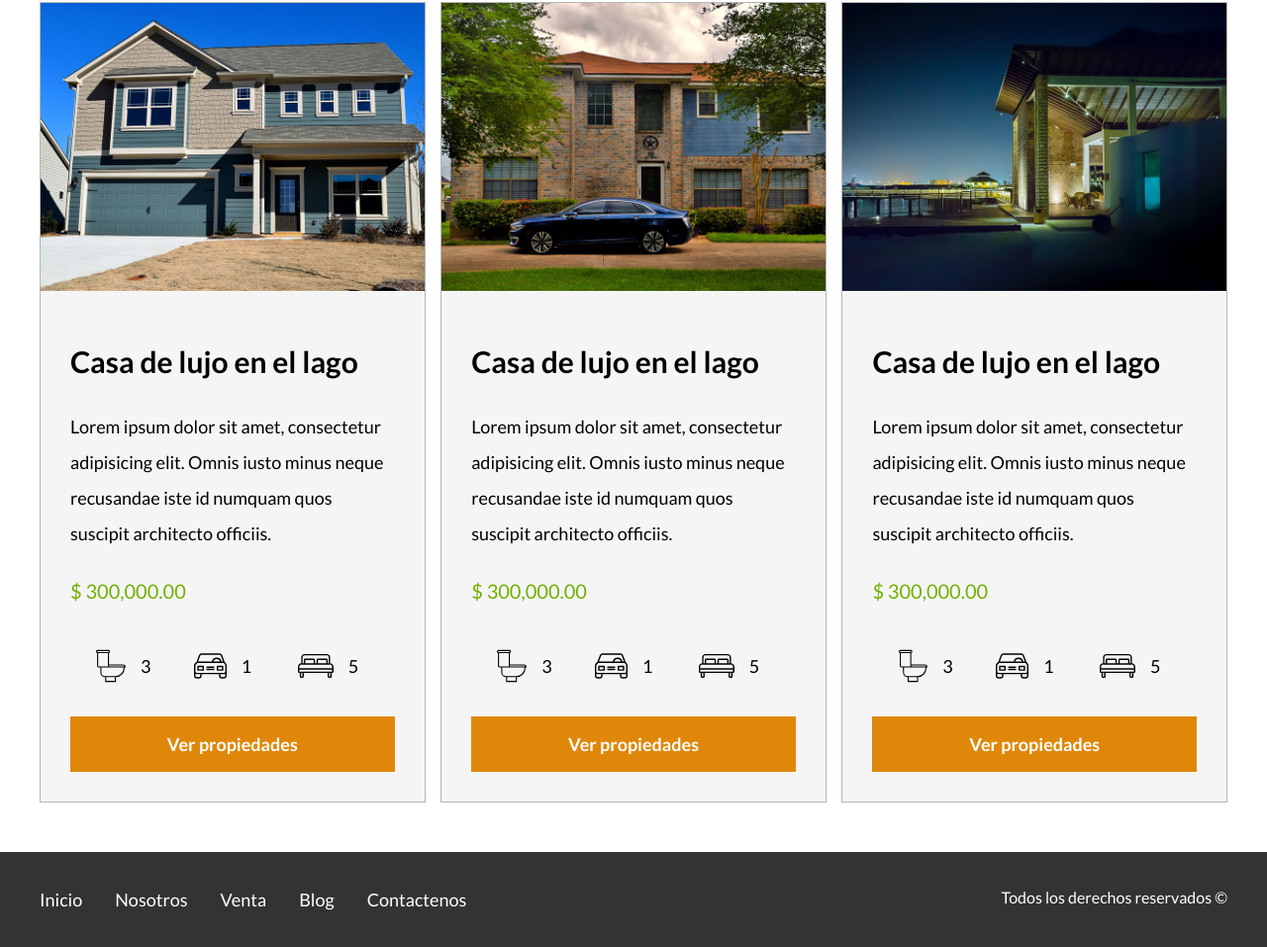
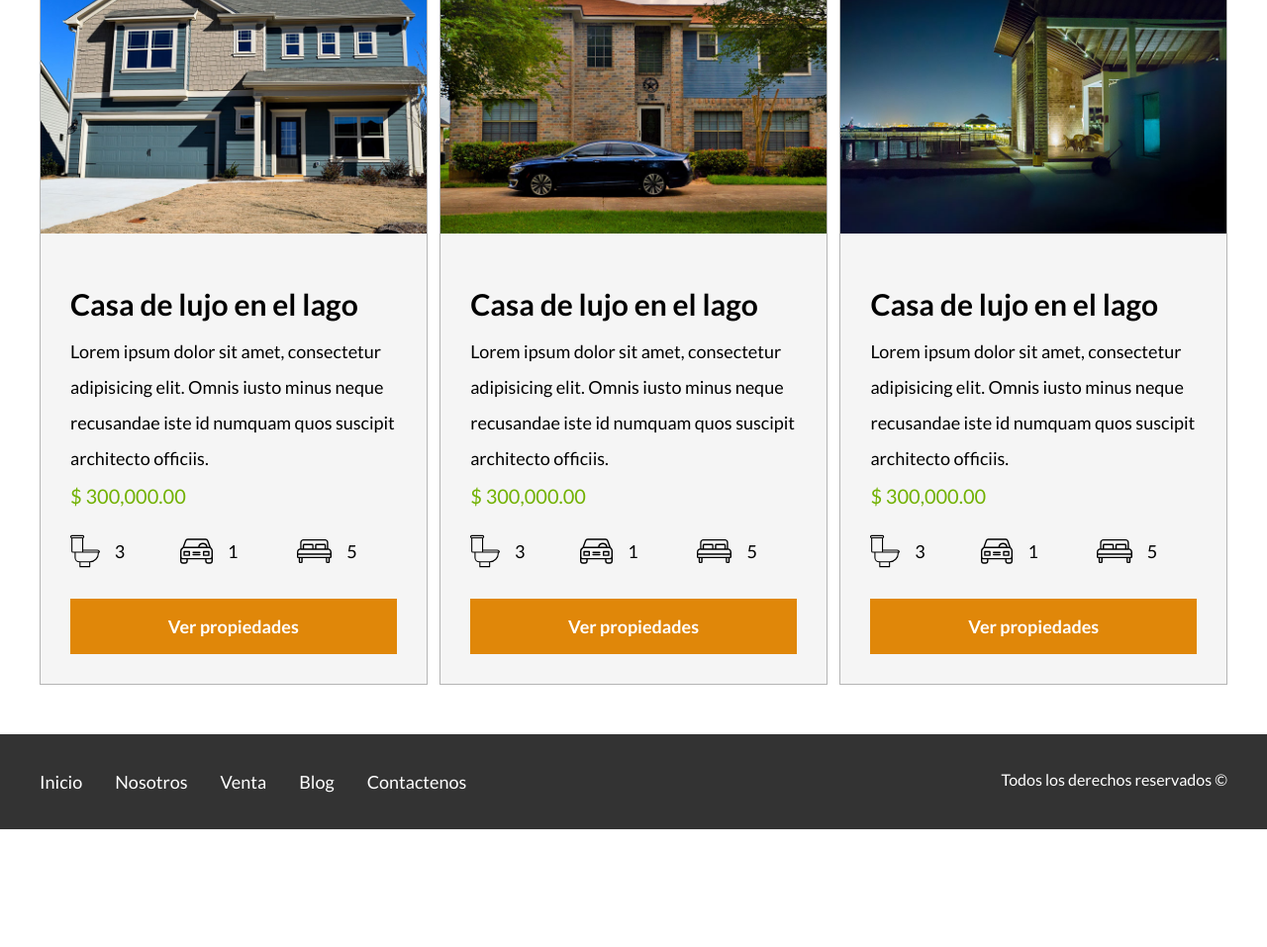
Before and after one commit to Carlos-could/1_Bienes_Raices, a plain HTML site: page anuncios.html in a window 1280 px wide. Shown: the part 1065-2022 px from the top of the page at 99% size. After the commit the page ends 1903 px from the top, so only its background shows below. Drawn offline with Linux system fonts and the light colour scheme.

Commit message:
video 100

```diff
--- a/css/style.css
+++ b/css/style.css
@@ -1,16 +1,18 @@
 /* Globales */
 html{
    font-size: 62.5%; /* Reset para rems - 62.5% = 10px de 16px*/
+}
+*, *:before, *:afeter{
+   box-sizing: border-box;
 }
 
 body{
   font-family: lato, sans-serif;
   font-size: 1.6rem;
   line-height: 2;
-  box-sizing: border-box;
 }
-*{
-   box-sizing: border-box;
+img{
+   max-width: 100%;
 }
 
 h1{ font-size: 3.8rem;}
@@ -19,48 +21,58 @@ h3{ font-size: 3.0rem;}
 h4{ font-size: 2.8rem;}
 
 .contenedor{
-     max-width: 1200px;
+   width: 95%;
+   max-width: 120rem;
    margin: 0 auto;
 }
 
+/* Utilidades */
 .seccion{
+   margin-top: 2rem;
    margin-bottom: 3rem;
 }
-
-img{
-   max-width: 100%;
+.fw-300{
+   font-weight: 300;
 }
 
-
-/* Utilidades */
-
 .titulo-centrado {
+   font-weight: 300;
    text-align: center;
-   font-weight: 300;
 }
 
 .centrar {
    text-align: center;
 }
-
-
-/* botones */
-
 .d-block{
    display: block!important;
 }
 
+.contenido-centrado{
+   max-width: 800px;
+}
+
+/* botones */
+
 .boton{
      text-decoration: none;
+     color: #ffffff;
      font-weight: 700;
-     color: #ffffff;
+     font-size: 1.8rem;
      padding: 1rem 3rem;
-     font-size: 1.8rem;
+     margin-top: 3rem;
      display: inline-block;
-     margin-top: 1.5rem;
-     border: 0;
+     border: none;
+     display: block;
+     text-align: center;
+     flex: 0 0 100%;
 }
 
+@media (min-width: 768px) {
+   .boton {
+      display: inline-block;
+      flex: 0 0 auto;
+   }
+}
 .boton:hover{
      cursor: pointer;
 }
@@ -83,25 +95,35 @@ background-color: #71B100;
 }
 
 .barra{
+     padding-top: 3rem;
+}
+@media (min-width: 768px) {
+   .barra{
         display: flex;
         justify-content: space-between;
         align-items: center;
-     padding-top: 3rem;
+   }
 }
 
 .navegacion a{
      color: #ffffff;
      text-decoration: none;
-     font-size: 18px;
-     margin-right: 3rem;;
+     font-size: 2.2rem;
+     display: block;
 }
 
+@media (min-width: 768px) {
+   .navegacion a{
+      display: inline-block;
+      font-size: 1.8rem;
+      margin-right: 3rem;
+   }
+   .navegacion a:last-of-type{
+        margin: 0;
+   }
+}
 .navegacion a:hover{
      color: #71B100;
-}
-
-.navegacion a:last-of-type{
-     margin: 0;
 }
 
 .contenido-header{
@@ -109,28 +131,40 @@ background-color: #71B100;
      display: flex;
      flex-direction: column;
      justify-content: space-between;
+     text-align: center;
 }
-
+@media (min-width: 768px) {
+   .contenido-header{
+      text-align: left;
+   }
+}
 .contenido-header h1{
      font-size: 5rem;
      color: #ffffff;
+     padding-bottom: 5rem;
+     max-width: 60rem;
      font-weight: 300;
-     width: 60rem;
-     padding-bottom: 5rem;
 }
 
 
 /* :::::::::::::MAS SOBRE NOSOTROS::::::::: */
-
+@media (min-width: 768px) {
    .contenedor-iconos{
         display: flex;
         justify-content: space-between;
    }
+}
+
 .icono{
      text-align: center;
      font-size: 1.8rem;
+}
+@media (min-width: 768px) {
+   .icono{
       width: calc(33.3% - 1rem);
    }
+}
+
 
 .icono p{
      line-height: 1.4;
@@ -138,33 +172,34 @@ background-color: #71B100;
 
 
 /* :::::::::::::ANUNCIOS::::::::: */
-
+@media (min-width: 768px) {
    .contenedor-anuncios{
      display: flex;
      justify-content: space-between;
      flex-wrap: wrap;
    }
+}
 
 .anuncio{
-   flex: 0 0 calc(33.3% - 1rem);
-   /* flex-grow: 0; ---agrandar
-      flex-shrink: 0; ---encoger
-      flex-basis: calc(33.3% - 1rem); ---ancho */
    font-size: 1.8rem;
+   border: 1px solid #B5B5B5;
    background-color: #F5F5F5;
    margin-bottom: 2rem;
-   border: 1px solid #B5B5B5;
+}
+
+@media (min-width: 768px) {
+   .anuncio{
+      flex: 0 0 calc(33.3% - 1rem);
+   }
 }
 
 .contenido-anuncio{
   padding: 3rem;
 }
 
-.contenido-anuncio h3 {
+.contenido-anuncio h3,
+.contenido-anuncio p {
    margin: 0;
-}
-.contenido-anuncio p{
-   /* margin: 0; */
 }
 
 .precio{
@@ -175,11 +210,10 @@ background-color: #71B100;
 }
 
 .iconos{
+   list-style: none;
    padding: 0;
-   list-style: none;
    display: flex;
    justify-content: space-between;
-   margin: 0 8%;
    flex: 1;
    max-width: 300px;
 }
@@ -208,19 +242,18 @@ background-color: #71B100;
    background-image: url(../img/encuentra.jpg);
    background-position: center center;
    background-size: cover;
-   height: 400px;
-
+   height: 40rem;
    display: flex;
    align-items: center;
 }
 
 .contenido-contactenos{
-   flex: 1;
+   flex: 0 0 95%;
    color: #ffffff;
 }
 
 .contenido-contactenos p {
-   font-size: 1.5rem;
+   font-size: 1.8rem;
 }
 
 /* -------------Blog----------- */
```
Also changed, not shown: index.html (+3 -1 lines). Lines whose indentation alone changed are shown as unchanged.
